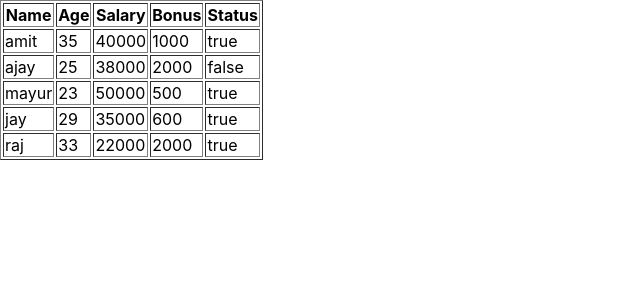
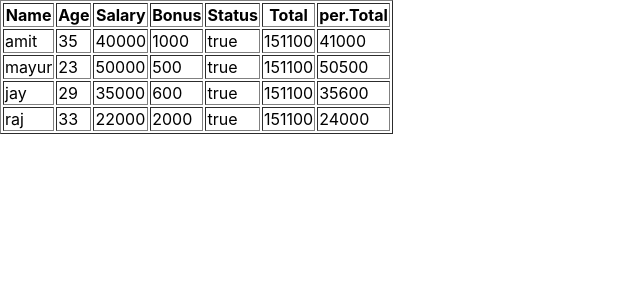
Before and after one commit to nehakikani/project1, a React (Create React App) app: page / in a window 1280 px wide. Shown: the top 300 px of the page, without its empty margins (0-640 px from the left). Built offline with nearby package versions, Linux system fonts and the light colour scheme.

Commit message:
m,f,r-total

```diff
--- a/src/App.js
+++ b/src/App.js
@@ -42,6 +42,10 @@ function App() {
     },
   ]
   console.log(data);
+  let Fdata=data.filter((d,i) => d.status ===true && d.salary >= 10000);
+
+  let ans=Fdata.reduce((acc,d,i) => acc + d.salary + d.bonus ,0);
+  console.log(ans);
   return (
     <div>
       <table border="1">
@@ -50,21 +54,25 @@ function App() {
         <th>Salary</th>
         <th>Bonus</th>
         <th>Status</th>
+        <th>Total</th>
+        <th>per.Total</th>
 
 
       {
-        data.map((d,i) =>{
+        Fdata.map((d,i) =>{
           let{name,age,salary,bonus,status}=d;
-          let Fdata=data.filter((d,i) => d.status ===true && d.salary >= 10000);
           console.log(bonus);
 
           return(
-            <tr>
+            <tr key={i}>
               <td>{name}</td>
               <td>{age}</td>
               <td>{salary}</td>
               <td>{bonus}</td>
               <td>{status.toString()}</td>
+              <td>{ans}</td>
+              <td>{d.salary+d.bonus}</td>
+              {/* {i===0?<td rowSpan={4}>{ans}</td>:null} */}
             </tr>
           )
         })
```
